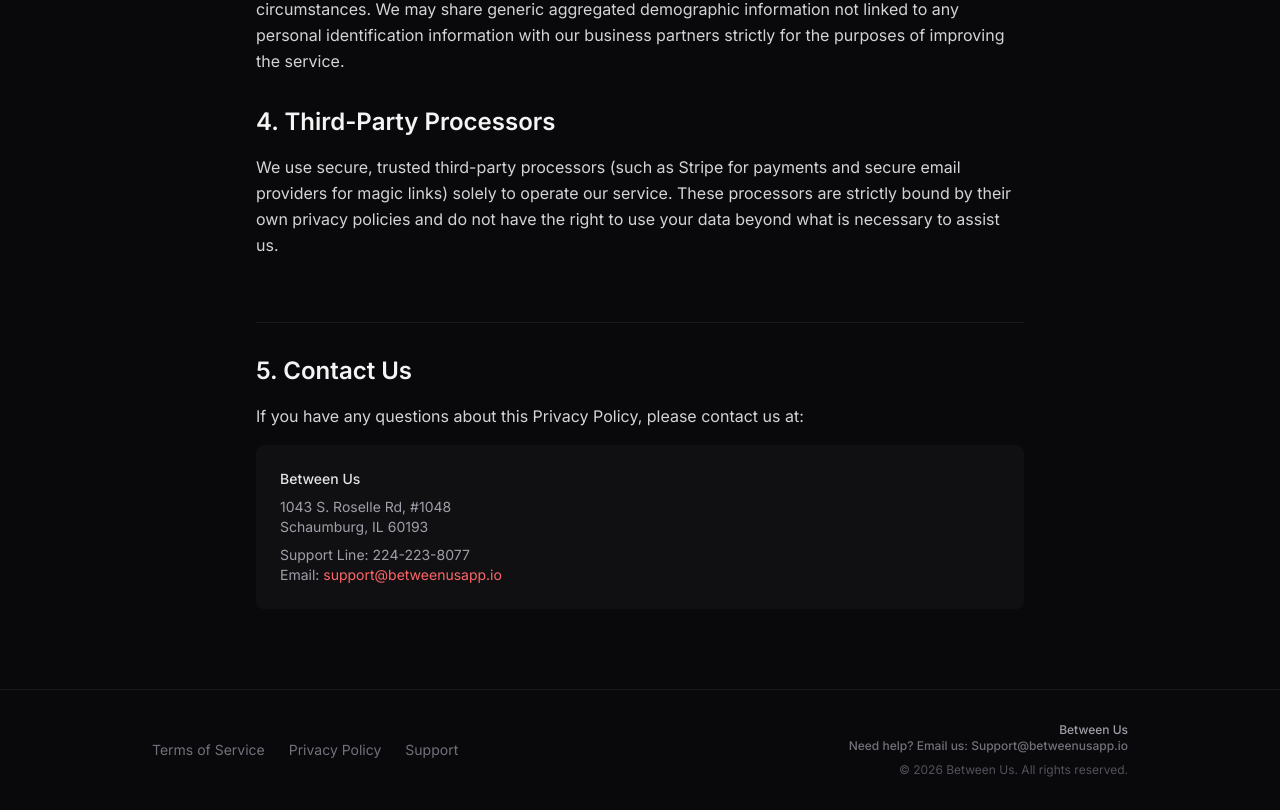
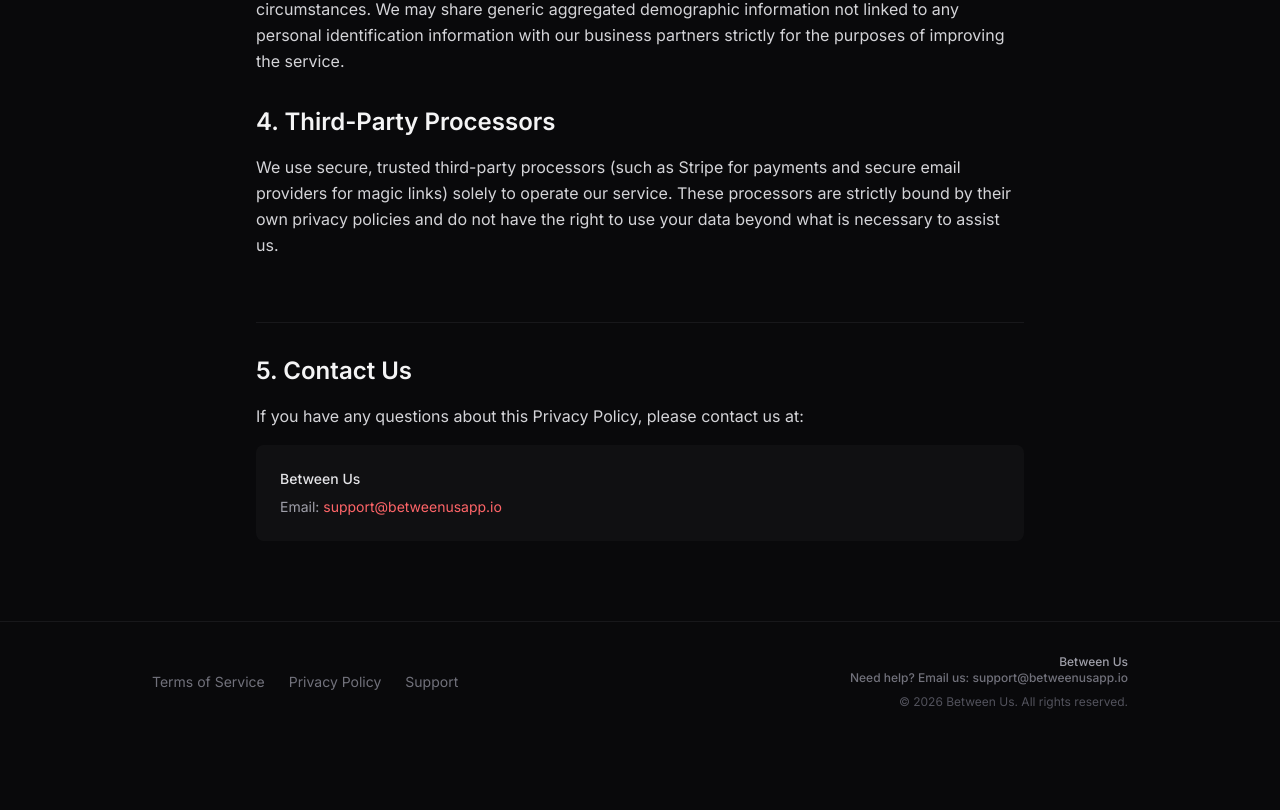
Before and after one commit to jdavis641/between-us, a Next.js app: page /privacy in a window 1280 px wide. Shown: the part 795-1605 px from the top of the page. After the commit the page ends 1537 px from the top, so only its background shows below. Built offline with nearby package versions, Linux system fonts and the light colour scheme.

Commit message:
[OPSEC] Update support auto-reply with new Quo number

```diff
--- a/app/api/webhooks/resend/route.ts
+++ b/app/api/webhooks/resend/route.ts
@@ -44,7 +44,7 @@ export async function POST(req: Request) {
       // 2. Automated email reply for inbound messages to support@betweenusapp.io
       if (recipientList.includes('support@betweenusapp.io') && from) {
         const userEmail = from.match(/<([^>]+)>/)?.[1] || from;
-        const autoReplyCopy = "Please allow 48 hours for a reply. If you do not receive a response within 48 hours, feel free to give us a call at 224-223-8077.";
+        const autoReplyCopy = "Please allow 48 hours for a reply. If you do not receive a response within 48 hours, feel free to give us a call at (224) 479-1076.";
 
         await fetch('https://api.resend.com/emails', {
           method: 'POST',
--- a/app/privacy/page.tsx
+++ b/app/privacy/page.tsx
@@ -49,9 +49,6 @@ export default function PrivacyPolicy() {
           </p>
           <div className="bg-zinc-900/50 p-6 rounded-lg text-sm text-zinc-400">
             <p className="text-zinc-200 font-medium mb-2">Between Us</p>
-            <p>1043 S. Roselle Rd, #1048</p>
-            <p>Schaumburg, IL 60193</p>
-            <p className="mt-2">Support Line: 224-223-8077</p>
             <p>Email: <a href="mailto:support@betweenusapp.io" className="text-red-400 hover:text-red-300">support@betweenusapp.io</a></p>
           </div>
         </section>
--- a/app/terms/page.tsx
+++ b/app/terms/page.tsx
@@ -46,9 +46,6 @@ export default function TermsOfService() {
           </p>
           <div className="bg-zinc-900/50 p-6 rounded-lg text-sm text-zinc-400">
             <p className="text-zinc-200 font-medium mb-2">Between Us</p>
-            <p>1043 S. Roselle Rd, #1048</p>
-            <p>Schaumburg, IL 60193</p>
-            <p className="mt-2">Support Line: 224-223-8077</p>
             <p>Email: <a href="mailto:support@betweenusapp.io" className="text-red-400 hover:text-red-300">support@betweenusapp.io</a></p>
           </div>
         </section>
--- a/scripts/automated-headless-qa.js
+++ b/scripts/automated-headless-qa.js
@@ -118,16 +118,18 @@ async function runHeadlessQA() {
 
   const footerPath = path.join(process.cwd(), 'src', 'components', 'Footer.tsx');
   const footerContent = fs.readFileSync(footerPath, 'utf8');
-  assert(footerContent.includes('1043 S. Roselle Rd, #1048'), "Commercial address active in Footer.tsx");
-  assert(footerContent.includes('224-223-8077'), "VoIP support line active in Footer.tsx");
+  assert(!footerContent.includes('1043 S. Roselle Rd, #1048') && !footerContent.includes('224-223-8077') && !footerContent.includes('(224) 479-1076'), "Physical address and phone numbers removed from Footer.tsx");
+  assert(footerContent.includes('support@betweenusapp.io'), "Email-only support active in Footer.tsx");
 
   const termsPath = path.join(process.cwd(), 'app', 'terms', 'page.tsx');
   const termsContent = fs.readFileSync(termsPath, 'utf8');
-  assert(termsContent.includes('1043 S. Roselle Rd, #1048') && termsContent.includes('224-223-8077'), "Commercial address and VoIP line active in Terms of Service");
+  assert(!termsContent.includes('1043 S. Roselle Rd, #1048') && !termsContent.includes('224-223-8077') && !termsContent.includes('(224) 479-1076'), "Physical address and phone numbers removed from Terms of Service");
+  assert(termsContent.includes('support@betweenusapp.io'), "Email-only support active in Terms of Service");
 
   const privacyPath = path.join(process.cwd(), 'app', 'privacy', 'page.tsx');
   const privacyContent = fs.readFileSync(privacyPath, 'utf8');
-  assert(privacyContent.includes('1043 S. Roselle Rd, #1048') && privacyContent.includes('224-223-8077'), "Commercial address and VoIP line active in Privacy Policy");
+  assert(!privacyContent.includes('1043 S. Roselle Rd, #1048') && !privacyContent.includes('224-223-8077') && !privacyContent.includes('(224) 479-1076'), "Physical address and phone numbers removed from Privacy Policy");
+  assert(privacyContent.includes('support@betweenusapp.io'), "Email-only support active in Privacy Policy");
 
   // -------------------------------------------------------------------------
   // 5. CMO AGENT DEPLOYMENT ASSETS VERIFICATION
--- a/src/components/Footer.tsx
+++ b/src/components/Footer.tsx
@@ -11,7 +11,7 @@ export default function Footer() {
           <Link href="/privacy" className="hover:text-zinc-300 transition-colors">
             Privacy Policy
           </Link>
-          <a href="mailto:Support@betweenusapp.io" className="hover:text-zinc-300 transition-colors">
+          <a href="mailto:support@betweenusapp.io" className="hover:text-zinc-300 transition-colors">
             Support
           </a>
         </div>
@@ -21,8 +21,8 @@ export default function Footer() {
             <div className="text-xs text-zinc-400 font-medium">
               <p>Between Us</p>
               <p className="text-zinc-500">
-                <a href="mailto:Support@betweenusapp.io" className="hover:text-zinc-300 transition-colors">
-                  Need help? Email us: Support@betweenusapp.io
+                <a href="mailto:support@betweenusapp.io" className="hover:text-zinc-300 transition-colors">
+                  Need help? Email us: support@betweenusapp.io
                 </a>
               </p>
             </div>
```
